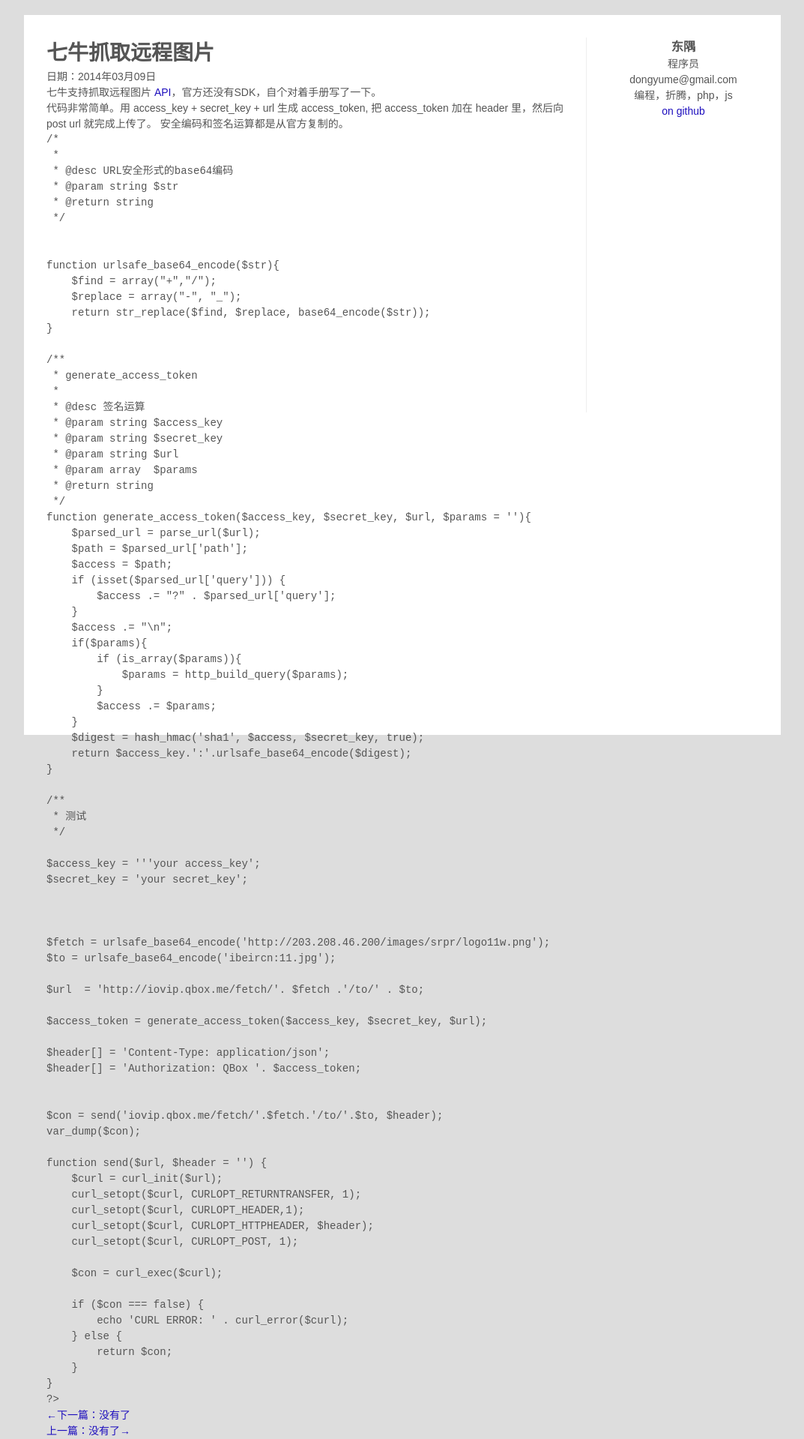
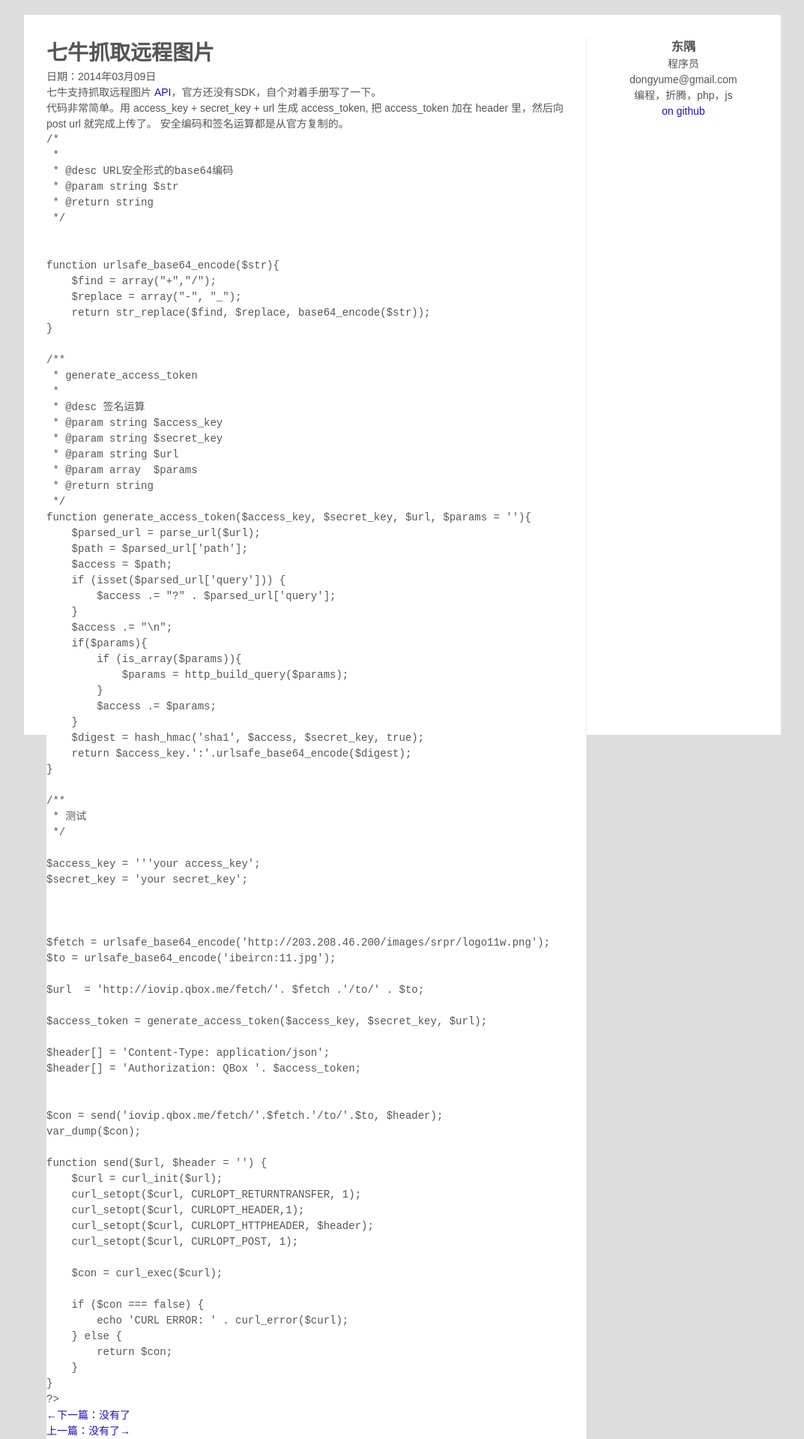
Before and after one commit to imdongyu/imdongyu.github.io, a Jekyll site: the page built from _posts/2014-03-09-qiniu-upload-file.md, in a window 1280 px wide. Shown: the whole page at 75% size, without its empty margins (103-1176 px from the left). Built offline with Jekyll 4.4.1, drawn with Linux system fonts in a browser that asks for light colours; Markdown is read by kramdown in place of the engine named in the settings.

Commit message:
update css
update css

```diff
--- a/css/style.css
+++ b/css/style.css
@@ -33,7 +33,6 @@ a {
   float: left;
   padding-right: 20px;
   border-right: 1px solid #EEE;
-  height: 500px;
   width: 700px;
 }
 
```
Also changed, not shown: 1 other file.
